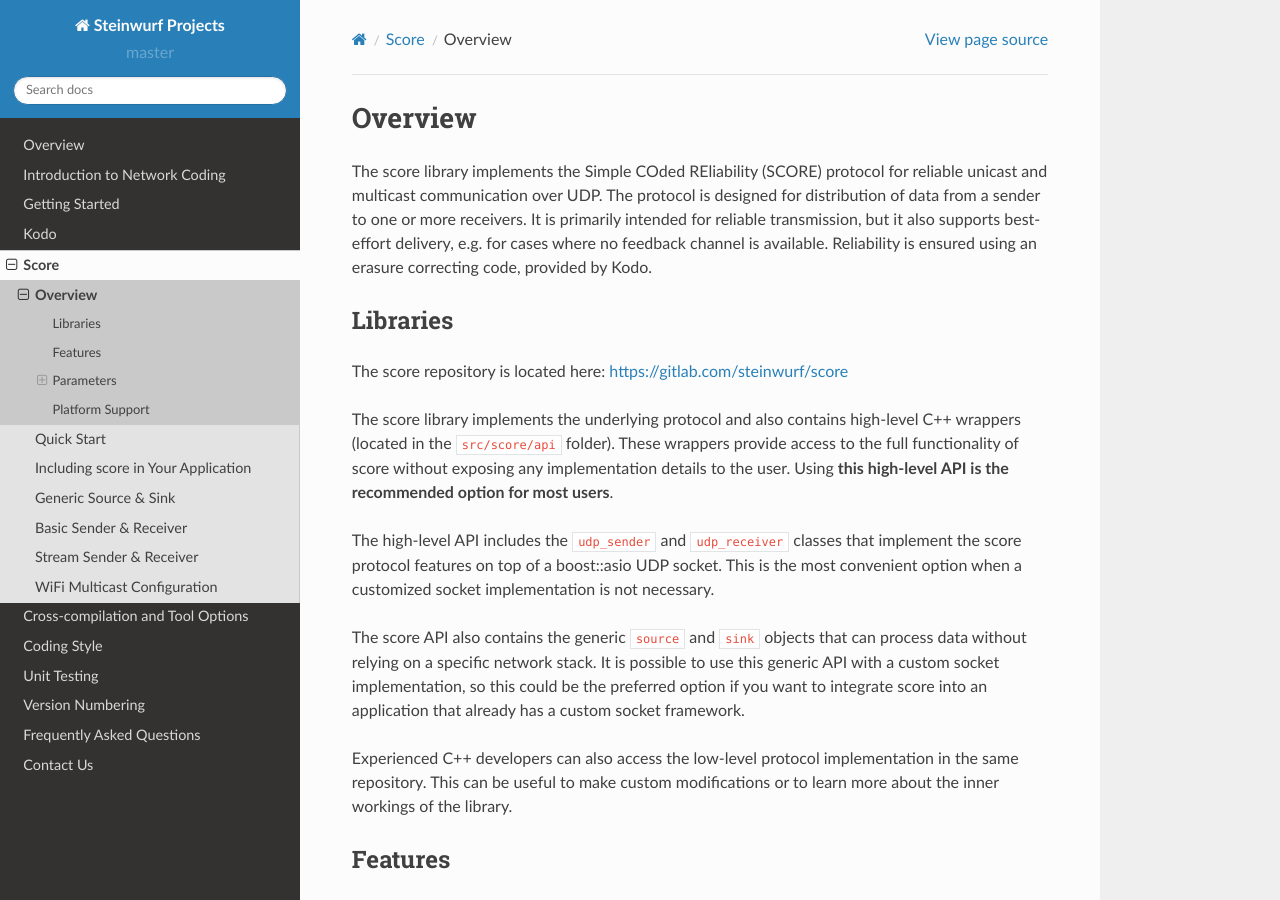
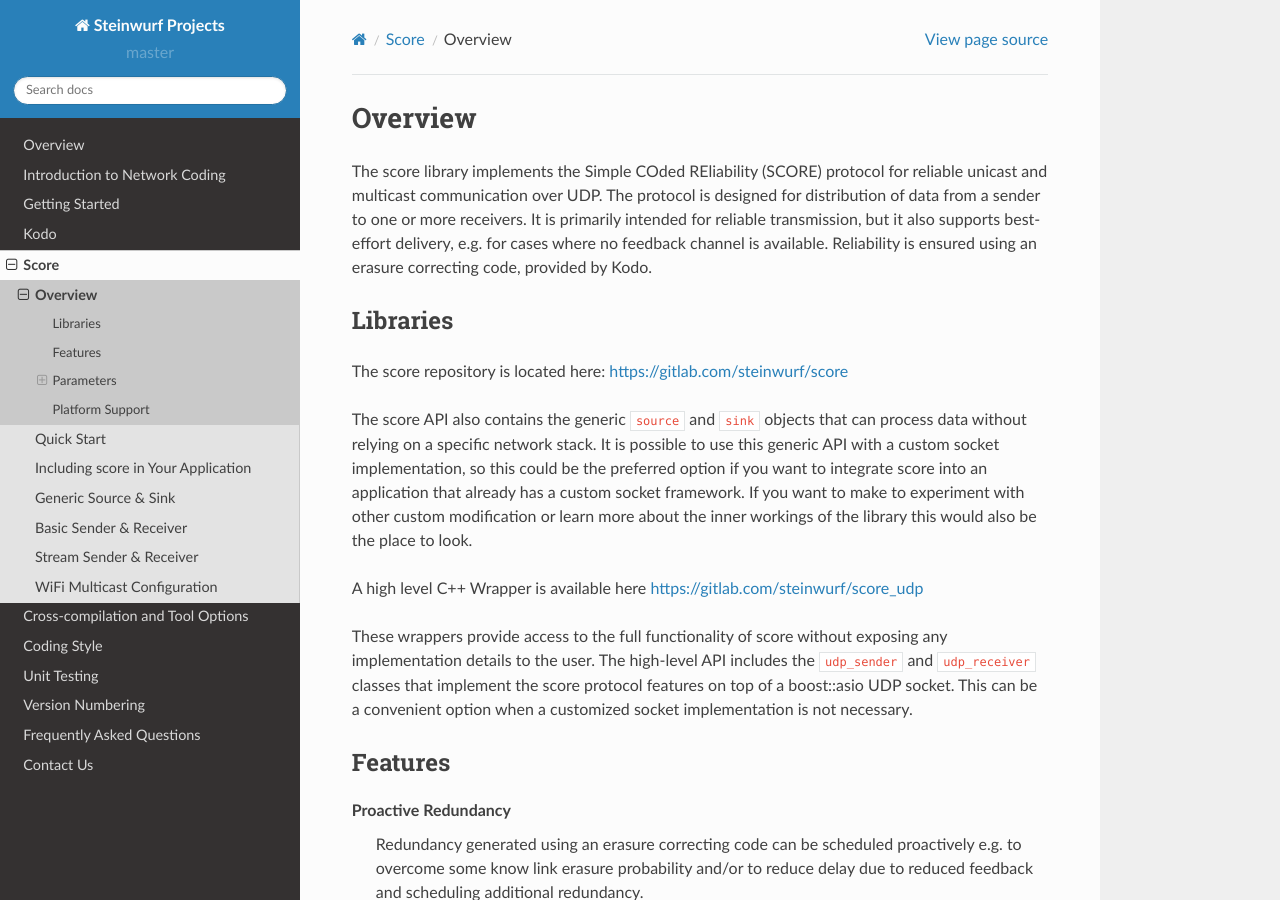
Before and after one commit to steinwurf/steinwurf-docs, a Sphinx documentation site: the page built from source/score/overview_score.rst, in a window 1280 px wide and 900 px high. Built offline with Sphinx 7.4.7 and the Read the Docs theme 2.0.0, drawn with Linux system fonts in a browser that asks for light colours.

Commit message:
Update overview_score.rst to point correctly to score udp

```diff
--- a/source/score/overview_score.rst
+++ b/source/score/overview_score.rst
@@ -17,26 +17,23 @@
 
 The score repository is located here: https://gitlab.com/steinwurf/score
 
-The score library implements the underlying protocol and also contains
-high-level C++ wrappers (located in the ``src/score/api`` folder).
-These wrappers provide access to the full functionality of score without
-exposing any implementation details to the user. Using **this high-level API
-is the recommended option for most users**.
-
-The high-level API includes the ``udp_sender`` and ``udp_receiver`` classes
-that implement the score protocol features on top of a boost::asio UDP socket.
-This is the most convenient option when a customized socket implementation is
-not necessary.
-
 The score API also contains the generic ``source`` and ``sink`` objects that
 can process data without relying on a specific network stack. It is possible to
 use this generic API with a custom socket implementation, so this could be
 the preferred option if you want to integrate score into an application that
-already has a custom socket framework.
+already has a custom socket framework. If you want to make to experiment with
+other custom modification or learn more about the inner workings of the library
+this would also be the place to look.
 
-Experienced C++ developers can also access the low-level protocol
-implementation in the same repository. This can be useful to make custom
-modifications or to learn more about the inner workings of the library.
+
+A high level C++ Wrapper is available here https://gitlab.com/steinwurf/score_udp
+
+These wrappers provide access to the full functionality of score without
+exposing any implementation details to the user.
+The high-level API includes the ``udp_sender`` and ``udp_receiver`` classes
+that implement the score protocol features on top of a boost::asio UDP socket.
+This can be a convenient option when a customized socket implementation is
+not necessary.
 
 .. _score_parameters:
 
```
